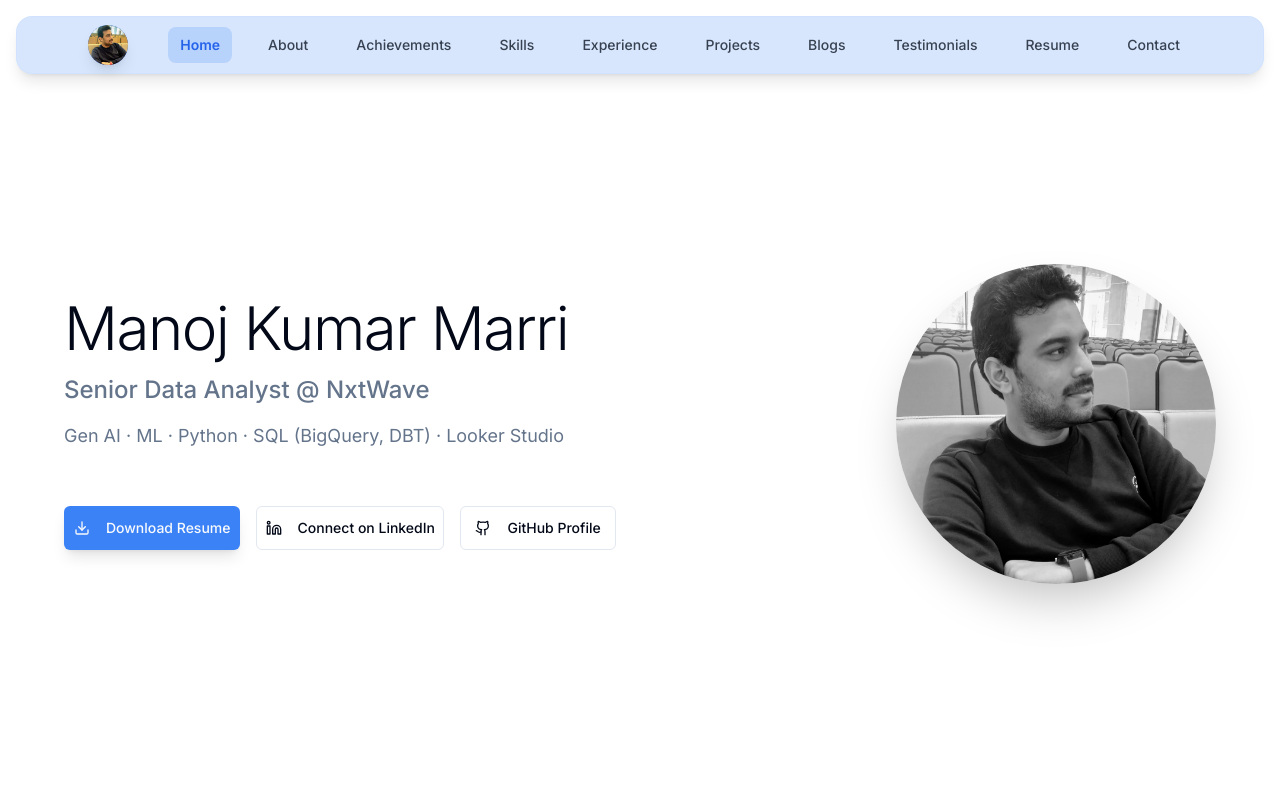
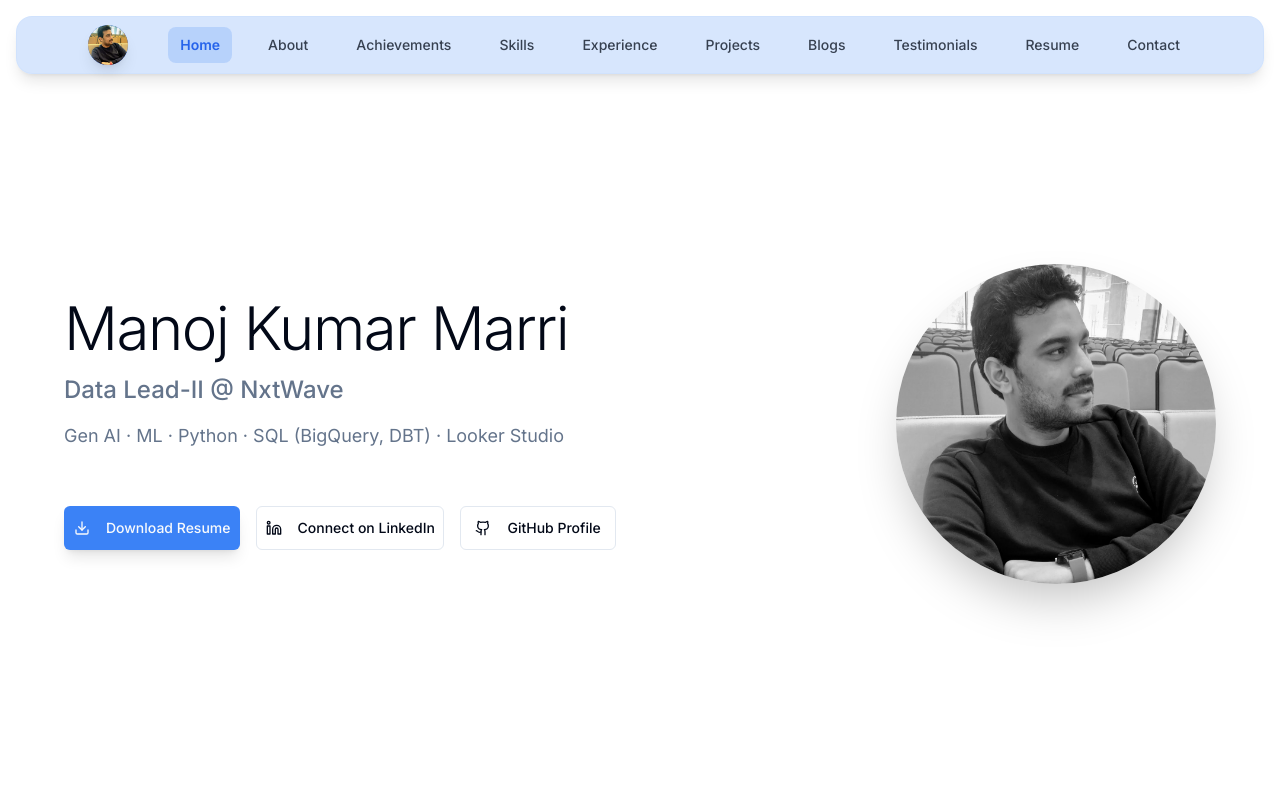
Before and after one commit to marri26/manoj-marri-portfolio-site, a React (Vite) app: page / in a window 1280 px wide. Shown: the top 800 px of the page. Built offline with nearby package versions, Linux system fonts and the light colour scheme.

Commit message:
Update HeroSection.tsx

```diff
--- a/src/components/HeroSection.tsx
+++ b/src/components/HeroSection.tsx
@@ -12,7 +12,7 @@ const HeroSection = () => {
               Manoj Kumar Marri
             </h1>
             <h2 className="text-lg md:text-xl lg:text-2xl font-medium text-muted-foreground animate-fade-in" style={{ animationDelay: '0.2s' }}>
-              Senior Data Analyst @ NxtWave
+              Data Lead-II @ NxtWave
             </h2>
             <p className="text-base md:text-lg text-muted-foreground max-w-lg animate-fade-in" style={{ animationDelay: '0.4s' }}>
               Gen AI · ML · Python · SQL (BigQuery, DBT) · Looker Studio
```
